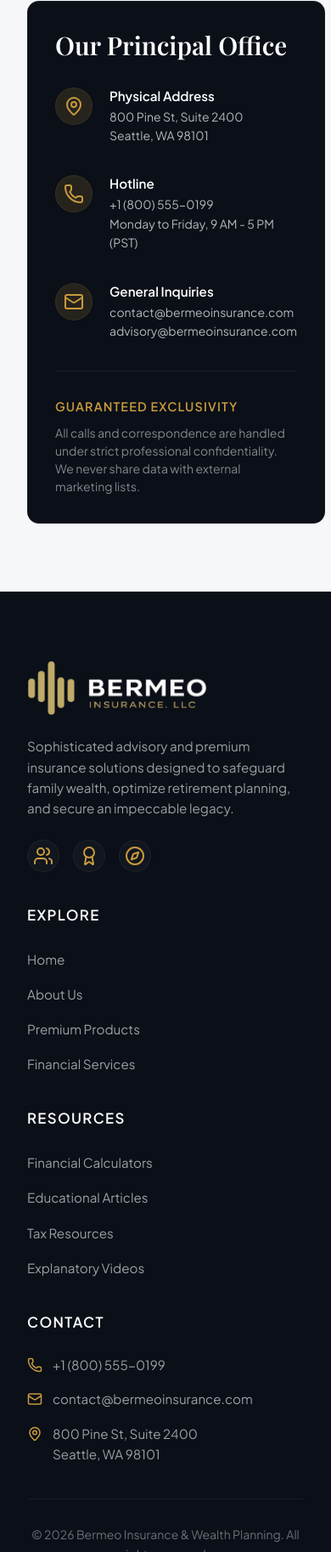
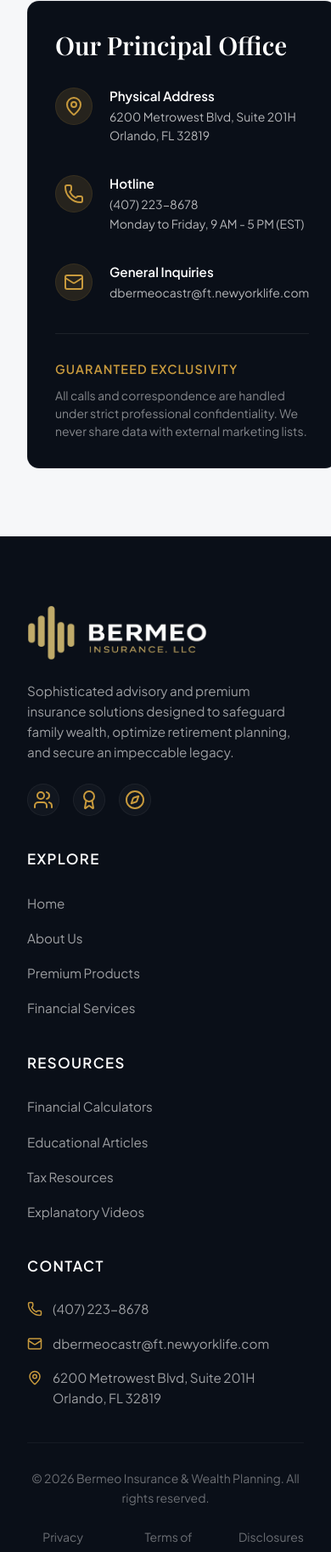
Before and after one commit to caenbera/bermeo-insurance, a website built with Vite: page contact-us.html in a window 390 px wide. Shown: the part 1850-3676 px from the top of the page at 85% size. Built offline with nearby package versions, Linux system fonts and the light colour scheme; a web font is replaced by a local one.

Commit message:
Update contact details globally: phone number, email, physical address, and EST timezone

```diff
--- a/contact-us.html
+++ b/contact-us.html
@@ -167,7 +167,7 @@
         </p>
         <div class="hero-ctas animate-on-scroll">
           <a href="#contacto-directo" class="btn btn-primary">Online Intake Form</a>
-          <a href="tel:+18005550199" class="btn btn-secondary"><i data-lucide="phone"></i> Call Principal Office</a>
+          <a href="tel:+14072238678" class="btn btn-secondary"><i data-lucide="phone"></i> Call Principal Office</a>
         </div>
       </div>
     </div>
@@ -267,7 +267,7 @@
             </div>
             <div>
               <h4 style="color:var(--color-white); font-family: var(--font-sans); font-size:0.95rem; font-weight:600; margin-bottom:0.25rem;">Physical Address</h4>
-              <p class="small-text">800 Pine St, Suite 2400<br>Seattle, WA 98101</p>
+              <p class="small-text">6200 Metrowest Blvd, Suite 201H<br>Orlando, FL 32819</p>
             </div>
           </div>
 
@@ -277,7 +277,7 @@
             </div>
             <div>
               <h4 style="color:var(--color-white); font-family: var(--font-sans); font-size:0.95rem; font-weight:600; margin-bottom:0.25rem;">Hotline</h4>
-              <p class="small-text">+1 (800) 555-0199<br>Monday to Friday, 9 AM - 5 PM (PST)</p>
+              <p class="small-text">(407) 223-8678<br>Monday to Friday, 9 AM - 5 PM (EST)</p>
             </div>
           </div>
 
@@ -287,7 +287,7 @@
             </div>
             <div>
               <h4 style="color:var(--color-white); font-family: var(--font-sans); font-size:0.95rem; font-weight:600; margin-bottom:0.25rem;">General Inquiries</h4>
-              <p class="small-text">contact@bermeoinsurance.com<br>advisory@bermeoinsurance.com</p>
+              <p class="small-text">dbermeocastr@ft.newyorklife.com</p>
             </div>
           </div>
 
@@ -354,15 +354,15 @@
           <ul class="footer-contact-list">
             <li>
               <i data-lucide="phone"></i>
-              <span>+1 (800) 555-0199</span>
+              <span>(407) 223-8678</span>
             </li>
             <li>
               <i data-lucide="mail"></i>
-              <span>contact@bermeoinsurance.com</span>
+              <span>dbermeocastr@ft.newyorklife.com</span>
             </li>
             <li>
               <i data-lucide="map-pin"></i>
-              <span>800 Pine St, Suite 2400<br>Seattle, WA 98101</span>
+              <span>6200 Metrowest Blvd, Suite 201H<br>Orlando, FL 32819</span>
             </li>
           </ul>
         </div>
```
Also changed, not shown: about-us.html (+3 -3 lines), articles.html (+3 -3 lines), calculators.html (+3 -3 lines), index.html (+3 -3 lines), products.html (+3 -3 lines), services.html (+3 -3 lines), tax-resources.html (+3 -3 lines), videos.html (+3 -3 lines).
